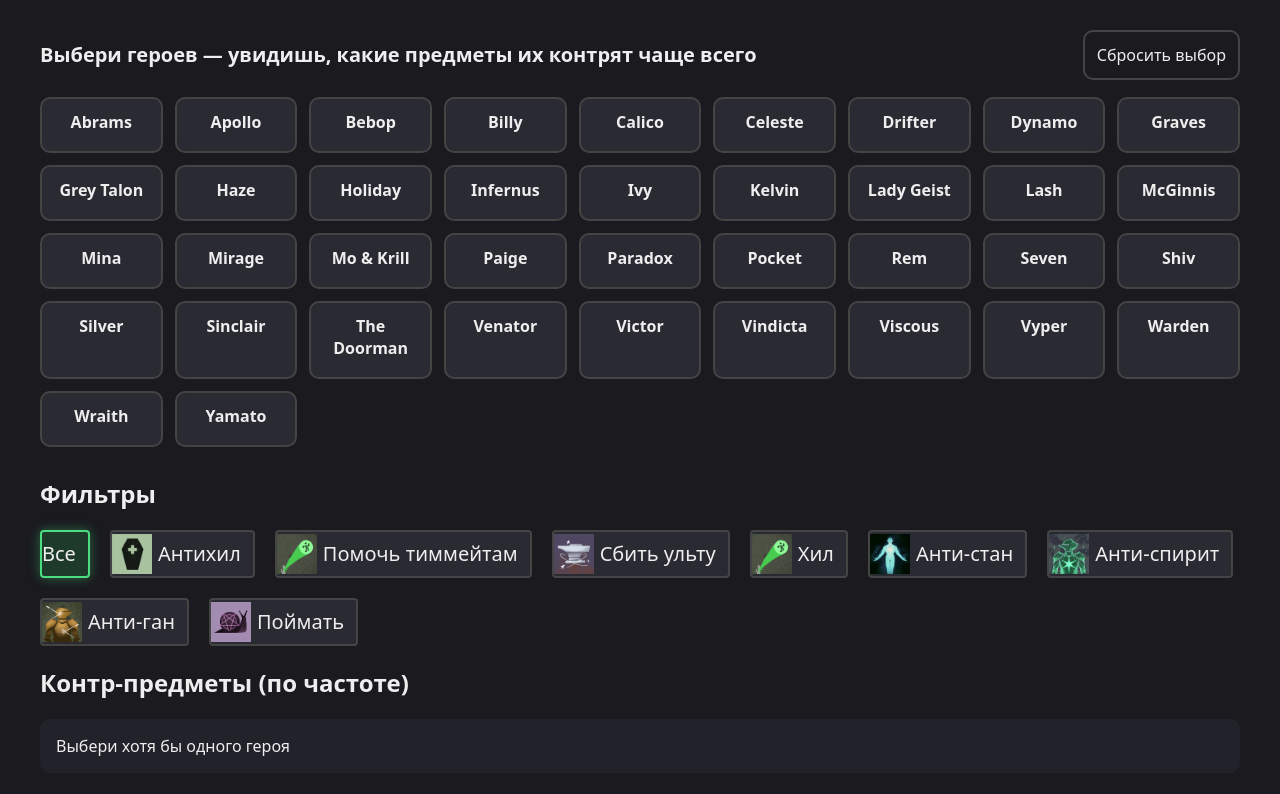
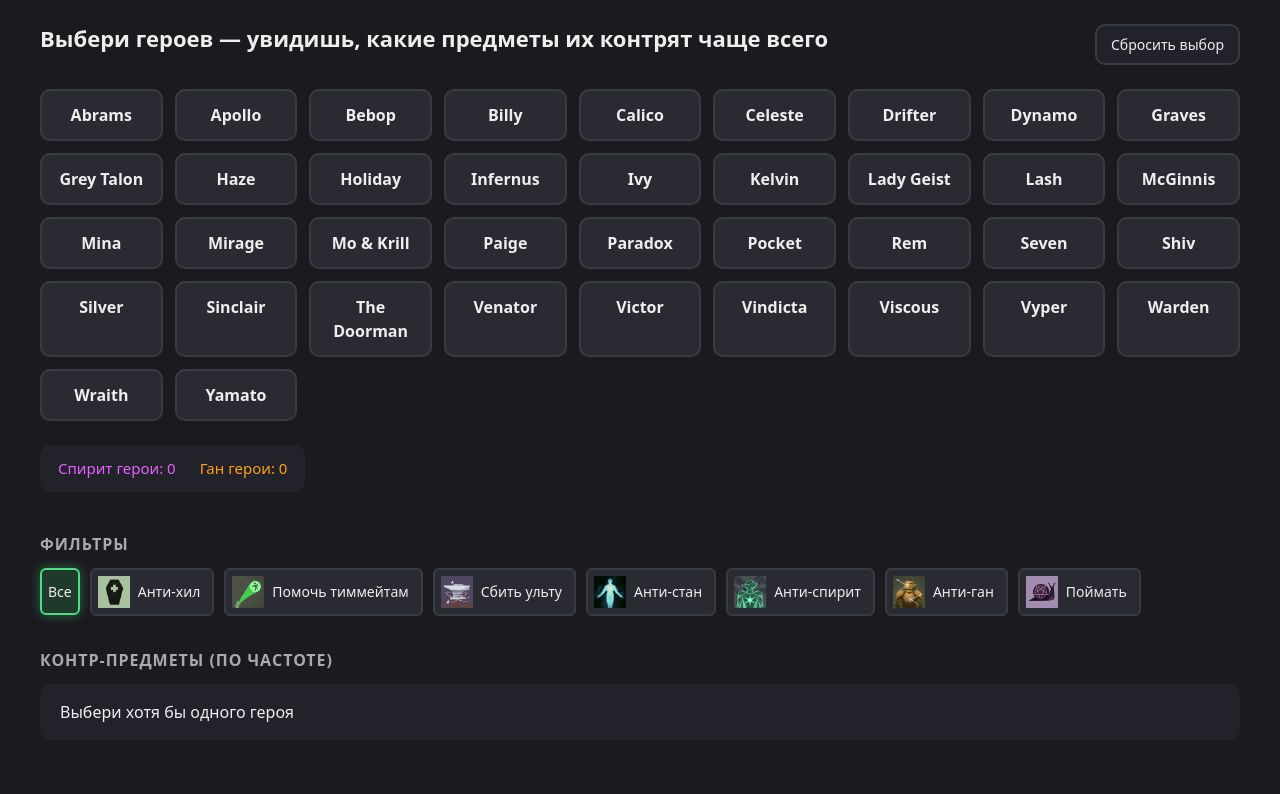
Before and after one commit to ErrorPixel-tech/Deadlock_hint, a plain HTML site: page index.html in a window 1280 px wide. Both pictures are taken after a click on the button "Сбросить выбор". Drawn offline with Linux system fonts and the light colour scheme.

Commit message:
good css

```diff
--- a/index.html
+++ b/index.html
@@ -5,65 +5,248 @@
     <meta charset="UTF-8">
     <title>Контр-предметы</title>
     <style>
-        body {
-            font-family: system-ui, sans-serif;
-            background: #1a1a1f;
-            color: #eee;
-            padding: 20px;
+        /* === 1. Базовые переменные === */
+        :root {
+            --bg: #1a1a1f;
+            --bg-elevated: #22222a;
+            --bg-card: #2a2a33;
+            --border: #3a3a44;
+            --border-hover: #55555f;
+            --text: #eee;
+            --text-muted: #aaa;
+            --text-dim: #777;
+
+            --accent: #4ade80;
+            --accent-bg: #1e3a2a;
+            --accent-glow: rgba(74, 222, 128, 0.4);
+
+            --spirit: #e760ff;
+            --gun: #ffa114;
+
+            --danger: #f44336;
+            --danger-bg: rgba(244, 67, 54, 0.15);
+
+            --radius: 10px;
+            --radius-sm: 6px;
+            --gap: 16px;
+
+            --transition: 0.15s ease;
         }
 
-        /* blacklist */
-
-        .result-row {
-            /* display: block; */
-            position: relative;
-            /* cursor: pointer; */
-            /* user-select: none; */
+        /* === 2. Сброс и базовая типографика === */
+        * {
+            box-sizing: border-box;
         }
 
+        body {
+            margin: 0;
+            font-family: system-ui, -apple-system, sans-serif;
+            background: var(--bg);
+            color: var(--text);
+            padding: 24px;
+            line-height: 1.5;
+            -webkit-font-smoothing: antialiased;
+        }
+
+        h1 {
+            font-size: 22px;
+            font-weight: 600;
+            margin: 0 0 4px;
+            line-height: 1.3;
+        }
+
+        h2 {
+            font-size: 16px;
+            font-weight: 600;
+            color: var(--text-muted);
+            text-transform: uppercase;
+            letter-spacing: 0.06em;
+            margin: 32px 0 12px;
+        }
+
+        /* === 3. Обёртка === */
+        .page-wrapper {
+            width: 100%;
+            max-width: 1200px;
+            margin: 0 auto;
+        }
+
+        /* === 4. Шапка === */
+        .header {
+            display: flex;
+            justify-content: space-between;
+            align-items: flex-start;
+            gap: 24px;
+            margin-bottom: 24px;
+        }
+
+        /* === 5. Кнопки === */
+        .btn {
+            background: var(--bg-elevated);
+            border: 2px solid var(--border);
+            border-radius: var(--radius);
+            padding: 10px 16px;
+            cursor: pointer;
+            font: inherit;
+            font-weight: 500;
+            color: var(--text);
+            transition: border-color var(--transition), background var(--transition), transform var(--transition);
+        }
+
+        .btn:hover {
+            border-color: var(--border-hover);
+            background: var(--bg-card);
+        }
+
+        .btn:active {
+            transform: translateY(1px);
+        }
+
+        .btn:focus-visible {
+            outline: 2px solid var(--accent);
+            outline-offset: 2px;
+        }
+
+        .btn--reset {
+            padding: 8px 14px;
+            font-size: 14px;
+        }
+
+        /* === 6. Сетка героев === */
+        .grid {
+            display: grid;
+            grid-template-columns: repeat(auto-fill, minmax(120px, 1fr));
+            gap: 12px;
+            margin-bottom: 24px;
+        }
+
+        .card {
+            background: var(--bg-card);
+            border: 2px solid var(--border);
+            border-radius: var(--radius);
+            padding: 12px 10px;
+            cursor: pointer;
+            text-align: center;
+            transition: border-color var(--transition), background var(--transition), box-shadow var(--transition);
+            user-select: none;
+        }
+
+        .card:hover {
+            border-color: var(--border-hover);
+        }
+
+        .card:focus-visible {
+            outline: 2px solid var(--accent);
+            outline-offset: 2px;
+        }
+
+        .card.active {
+            border-color: var(--accent);
+            background: var(--accent-bg);
+            box-shadow: 0 0 12px var(--accent-glow);
+        }
+
+        .card .name {
+            font-weight: 600;
+        }
+
+        /* === 7. Счётчики spirit / gun === */
+        .hero-counting {
+            display: inline-flex;
+            gap: 24px;
+            background: var(--bg-elevated);
+            border-radius: var(--radius);
+            padding: 12px 18px;
+            font-size: 15px;
+            font-weight: 500;
+            margin-bottom: 8px;
+        }
+
+        .counts__spirit {
+            color: var(--spirit);
+        }
+
+        .counts__gun {
+            color: var(--gun);
+        }
+
+        /* === 8. Опасные герои === */
+        .dangerous-list {
+            display: inline-flex;
+            flex-wrap: wrap;
+            gap: 6px;
+            background: var(--bg);
+            padding: 8px 12px;
+            border-radius: var(--radius-sm);
+            font-size: 14px;
+        }
+
+        /* === 9. Чёрный список === */
         .blacklist__items {
             display: flex;
             flex-wrap: wrap;
             gap: 8px;
-            margin: 8px 0;
+            margin: 12px 0;
         }
-
-
 
         .blacklist__item {
             display: inline-flex;
             align-items: center;
             gap: 6px;
-            padding: 4px 8px;
-            border-radius: 6px;
-            background: rgba(244, 67, 54, 0.15);
+            padding: 4px 10px;
+            border-radius: var(--radius-sm);
+            background: var(--danger-bg);
+            font-size: 14px;
         }
 
         .blacklist__icon {
             width: 20px;
             height: 20px;
+            object-fit: contain;
         }
 
-        .blacklist__clear {
-            padding: 6px 12px;
-            border-radius: 6px;
-            cursor: pointer;
-        }
-
-        /*  */
+        /* === 10. Фильтры-категории === */
         .radio-category {
             display: flex;
             flex-wrap: wrap;
-            gap: 20px;
-            /* align-items: center; */
-            align-content: center;
+            gap: 10px;
+            align-items: center;
+        }
+
+        .check-style {
+            position: relative;
+            display: inline-flex;
+            align-items: center;
+            gap: 8px;
+            padding: 6px 12px 6px 6px;
+            border: 2px solid var(--border);
+            border-radius: var(--radius-sm);
+            background: var(--bg-card);
+            cursor: pointer;
+            user-select: none;
+            font-size: 14px;
+            font-weight: 500;
+            transition: border-color var(--transition), background var(--transition), box-shadow var(--transition);
+        }
+
+        .check-style--all {
+            height: 46.6px;
+            padding: 6px;
+        }
+
+        .check-style:hover {
+            border-color: var(--border-hover);
         }
 
         .check-style:has(.category-checkbox:checked) {
-            background: #337535;
-            border-color: #4ade80;
-            background: #1e3a2a;
-            box-shadow: 0 0 12px rgba(74, 222, 128, .4);
+            border-color: var(--accent);
+            background: var(--accent-bg);
+            box-shadow: 0 0 12px var(--accent-glow);
+        }
+
+        .check-style:has(.category-checkbox:focus-visible) {
+            outline: 2px solid var(--accent);
+            outline-offset: 2px;
         }
 
         .category-checkbox {
@@ -74,186 +257,114 @@
             pointer-events: none;
         }
 
-        .check-style {
-            border: 2px solid #444;
-            position: relative;
-            background-color: #2a2a33;
-            padding: 2px 12px 2px 0px;
-            border-radius: 4px;
-            display: inline-flex;
-            align-items: center;
-            gap: 6px;
-            cursor: pointer;
-            user-select: none;
-            font-size: 20px;
+        .category-icon {
+            width: 32px;
+            height: 32px;
+            object-fit: contain;
         }
 
-        .category-icon {
-            width: 40px;
-            /* height: auto; */
+        /* === 11. Результаты === */
+        .result {
+            background: var(--bg-elevated);
+            border-radius: var(--radius);
+            padding: 16px 20px;
         }
 
-        .result-row.is-highlighted {
-            /* outline: 2px solid #ffc107; */
-            /* outline-offset: 2px; */
-            /* border-radius: 6px; */
-            background-color: rgb(34, 60, 35);
-            /* transition: outline-color 0.15s ease; */
+        .tier-group+.tier-group {
+            margin-top: 8px;
         }
 
-        .page-wrapper {
-            width: 100%;
-            max-width: 1200px;
-            margin: 0 auto;
+        .tier-group__title {
+            font-size: 13px;
+            color: var(--text-dim);
+            text-transform: uppercase;
+            letter-spacing: 0.08em;
+            margin: 20px 0 6px;
+            padding-bottom: 6px;
+            border-bottom: 1px solid var(--border);
         }
 
-        h1 {
-            font-size: 20px;
-        }
-
-        /* красный */
-
-        .header {
-            display: flex;
-            justify-content: space-between;
-            align-items: center;
-            margin-bottom: 15px;
-            gap: 30px;
-        }
-
-
-        .btn {
-            background: #1a1a1f;
-            border: 2px solid #444;
-            border-radius: 10px;
-            padding: 12px;
-            cursor: pointer;
-            text-align: center;
-            transition: .15s;
-            user-select: none;
-            color: inherit;
-            font-family: inherit;
-            font-size: inherit;
-            font-weight: 500;
-        }
-
-        .btn--reset {}
-
-        .grid {
-            display: grid;
-            grid-template-columns: repeat(auto-fill, minmax(120px, 1fr));
-            gap: 12px;
-            margin-bottom: 30px;
-        }
-
-        .card {
-            background: #2a2a33;
-            border: 2px solid #444;
-            border-radius: 10px;
-            padding: 12px;
-            cursor: pointer;
-            text-align: center;
-            transition: .15s;
-            user-select: none;
-        }
-
-        .card:hover {
-            border-color: #666;
-        }
-
-        .card.active {
-            border-color: #4ade80;
-            background: #1e3a2a;
-            box-shadow: 0 0 12px rgba(74, 222, 128, .4);
-        }
-
-        .card .name {
-            font-weight: 600;
-            margin-bottom: 6px;
-        }
-
-        .card .items {
-            font-size: 12px;
-            color: #aaa;
-        }
-
-        .result {
-            background: #22222a;
-            border-radius: 10px;
-            padding: 16px;
+        .tier-group:first-child .tier-group__title {
+            margin-top: 0;
         }
 
         .result-row {
             display: grid;
-            grid-template-columns: auto 50px 150px auto 1fr;
+            grid-template-columns: 44px 44px 160px 1fr auto;
             align-items: center;
-            gap: 15px;
-            padding: 6px 0;
-            border-bottom: 1px solid #333;
-        }
-
-        .result__icon {
-            width: 50px;
-            height: auto;
-            object-fit: cover;
-        }
-
-        .dangerous-list {
-            display: inline-flex;
-            background-color: #1a1a1f;
-            padding: 5px;
-            border-radius: 6px;
-            gap: 5px;
-        }
-
-        .result__heroes {
-            display: flex;
-            background-color: #1a1a1f;
-            padding: 5px;
-            border-radius: 6px;
-            gap: 5px;
-        }
-
-        .result__hide {
-            margin-left: auto;
-            margin-right: 20px;
-            opacity: 0;
-        }
-
-        .result-row:hover .result__hide {
-            opacity: 0.5;
-        }
-
-        .result-row:hover .result__hide:hover {
-            opacity: 1;
-            cursor: pointer;
-        }
-
-        .result__hero {}
-
-        .result__count {
-            padding: 10px;
-            margin-left: auto;
-            font-size: 18px;
-            font-weight: 500;
+            gap: 12px;
+            padding: 8px 0;
+            border-bottom: 1px solid var(--border);
+            transition: background var(--transition);
         }
 
         .result-row:last-child {
             border-bottom: none;
         }
 
-        .count {
-            color: #bb261c;
-            font-weight: 700;
+        .result-row.is-highlighted {
+            background: rgba(34, 60, 35, 0.6);
+            border-radius: var(--radius-sm);
         }
 
+        .result-row:hover {
+            background: rgba(255, 255, 255, 0.03);
+        }
 
+        .result__icon {
+            width: 44px;
+            height: 44px;
+            object-fit: contain;
+        }
+
+        .result__item {
+            font-weight: 500;
+        }
+
+        .result__count {
+            padding: 4px 8px;
+            font-size: 17px;
+            font-weight: 600;
+            text-align: center;
+            min-width: 36px;
+        }
+
+        .result__heroes {
+            display: flex;
+            flex-wrap: wrap;
+            gap: 5px;
+            background: var(--bg);
+            padding: 5px 10px;
+            border-radius: var(--radius-sm);
+            font-size: 13px;
+            color: var(--text-muted);
+        }
+
+        .result__hide {
+            margin-left: auto;
+            padding: 4px 10px;
+            font-size: 13px;
+            color: var(--text-dim);
+            cursor: pointer;
+            opacity: 0;
+            transition: opacity var(--transition), color var(--transition);
+            user-select: none;
+        }
+
+        .result-row:hover .result__hide {
+            opacity: 0.7;
+        }
+
+        .result__hide:hover {
+            opacity: 1 !important;
+            color: var(--danger);
+        }
+
+        /* === 12. Цвета счётчиков === */
         .count-1 {
             color: #4caf50;
         }
 
-
-        /* зелёный */
         .count-2 {
             color: #8bc34a;
         }
@@ -262,7 +373,6 @@
             color: #ffc107;
         }
 
-        /* жёлтый */
         .count-4 {
             color: #ff9800;
         }
@@ -275,17 +385,63 @@
             color: #f44336;
         }
 
-
-
-        /* Отступ только когда следующая цифра отличается от текущей */
-
-        /* Отступ сверху, если у текущего ряда count отличается от предыдущего */
+        /* === 13. Отступы между группами count === */
         .result-row:has(.count-6)+.result-row:not(:has(.count-6)),
         .result-row:has(.count-5)+.result-row:not(:has(.count-5)),
         .result-row:has(.count-4)+.result-row:not(:has(.count-4)),
         .result-row:has(.count-3)+.result-row:not(:has(.count-3)),
         .result-row:has(.count-2)+.result-row:not(:has(.count-2)) {
             margin-top: 14px;
+        }
+
+        /* === 14. Адаптив === */
+        @media (max-width: 720px) {
+            body {
+                padding: 16px;
+            }
+
+            h1 {
+                font-size: 18px;
+            }
+
+            .header {
+                flex-direction: column;
+                align-items: stretch;
+            }
+
+            .result-row {
+                grid-template-columns: 36px 36px 1fr auto;
+                gap: 8px;
+            }
+
+            .result__heroes {
+                grid-column: 1 / -1;
+                /* переносим на новую строку */
+            }
+
+            .result__icon {
+                width: 36px;
+                height: 36px;
+            }
+        }
+
+        /* === 15. Скроллбар (опционально) === */
+        ::-webkit-scrollbar {
+            width: 10px;
+            height: 10px;
+        }
+
+        ::-webkit-scrollbar-track {
+            background: var(--bg);
+        }
+
+        ::-webkit-scrollbar-thumb {
+            background: var(--border);
+            border-radius: 5px;
+        }
+
+        ::-webkit-scrollbar-thumb:hover {
+            background: var(--border-hover);
         }
     </style>
 </head>
@@ -299,6 +455,8 @@
         </header>
 
         <div class="grid" id="grid"></div>
+
+        <div id="counts"></div>
 
         <div id="dangerous_mid_boss"></div>
 
@@ -359,7 +517,7 @@
 
         const HEALING_HEROES = ['abrams', 'apollo', 'bebop', 'victor', 'mo_and_krill', 'lady_geist', 'shiv', 'rem', 'kelvin', 'ivy', 'warden', 'silver', 'seven', 'paige', 'mirage', 'mina', 'mcginnis', 'lash', 'infernus', 'haze', 'graves', 'dynamo', 'celeste', 'calico', 'billy', 'yamato'];
 
-        const GUN_HEROES = ['haze', 'victor', 'vindicta', 'venator', 'wraith', 'silver', 'holiday', 'billy', 'infernus', 'mcginnis', 'mina', 'mirage', 'warden', 'vyper'];
+        const GUN_HEROES = ['haze', 'ivy', 'lady_geist', 'victor', 'vindicta', 'venator', 'wraith', 'silver', 'grey_talon', 'graves', 'holiday', 'billy', 'infernus', 'mcginnis', 'mina', 'mirage', 'warden', 'vyper'];
 
         const SUMMONER_HEROES = ['mcginnis', 'graves', 'rem'];
 
@@ -367,16 +525,18 @@
 
         const CANCELED_HEROES = ['bebop', 'celeste', 'dynamo', 'grey_talon', 'haze', 'holiday', 'infernus', 'ivy', 'kelvin', 'lash', 'mcginnis', 'mina', 'mo_and_krill', 'seven', 'sinclair', 'vindicta', 'vyper', 'the_doorman', 'rem', 'abrams', 'apollo'];
 
-        const SPIRIT_HEROES = ['abrams', 'apollo', 'bebop', 'billy', 'calico', 'celeste', 'drifter', 'dynamo', 'holiday', 'infernus', 'ivy', 'kelvin', 'lady_geist', 'lash', 'mina', 'mirage', 'mo_and_krill', 'paige', 'paradox', 'pocket', 'rem', 'seven', 'shiv', 'sinclair', 'the_doorman', 'victor', 'vindicta', 'viscous', 'wraith', 'yamato'];
+        const SPIRIT_HEROES = ['abrams', 'mcginnis', 'grey_talon', 'apollo', 'bebop', 'billy', 'calico', 'celeste', 'drifter', 'dynamo', 'holiday', 'infernus', 'ivy', 'kelvin', 'lady_geist', 'lash', 'mina', 'mirage', 'mo_and_krill', 'paige', 'paradox', 'pocket', 'rem', 'seven', 'shiv', 'sinclair', 'the_doorman', 'victor', 'vindicta', 'viscous', 'wraith', 'yamato'];
 
         const PUNCHINGH_HEROES = ['abrams', 'calico', 'billy', 'celeste', 'apollo', 'silver', 'victor', 'viscous'];
 
+
+
         //  КАТЕГОРИИ РАДИО КНОПОК
         const CATEGORIES = [
-            { id: 'antiheal', label: 'Антихил', icon: 'icons/healbane.webp' },
+            { id: 'antiheal', label: 'Анти-хил', icon: 'icons/healbane.webp' },
             { id: 'support', label: 'Помочь тиммейтам', icon: 'icons/rescue_beam.webp' },
             { id: 'antiult', label: 'Сбить ульту', icon: 'icons/knockdown.png' },
-            { id: 'heal', label: 'Хил', icon: 'icons/rescue_beam.webp' },
+            // { id: 'heal', label: 'Хил', icon: 'icons/rescue_beam.webp' },
             { id: 'antistun', label: 'Анти-стан', icon: 'icons/unstoppable.webp' },
             { id: 'anti_spirit', label: 'Анти-спирит', icon: 'icons/spirit_resilience.webp' },
             { id: 'anti_gun', label: 'Анти-ган', icon: 'icons/bullet_resilience.webp' },
@@ -390,7 +550,7 @@
             filterEl.innerHTML = `
             <h2>Фильтры</h2>
             <div class="radio-category">
-    <label class="check-style">
+    <label class="check-style check-style--all">
       <input class="category-checkbox" type="radio" name="category" value="" checked />
       Все
     </label>
@@ -499,11 +659,11 @@
             // 3
             metal_skin: { name: 'Metal Skin', icon: 'icons/metal_skin.webp', tier: 3, categories: ['anti_gun'] },
             bullet_resilience: { name: 'Bullet Resilience', icon: 'icons/bullet_resilience.webp', tier: 3, categories: ['anti_gun'] },
-            disarming_hex: {name: 'Disarming Hex', icon: 'icons/disarming_hex.webp', tier: 3, categories: ['anti_gun']},
+            disarming_hex: { name: 'Disarming Hex', icon: 'icons/disarming_hex.webp', tier: 3, categories: ['anti_gun'] },
             // 4
-            phantom_strike: {name: 'Phantom Strike', icon: 'icons/phantom_strike.webp', tier: 4, categories: ['anti_gun']},
+            phantom_strike: { name: 'Phantom Strike', icon: 'icons/phantom_strike.webp', tier: 4, categories: ['anti_gun'] },
             juggernaut: { name: 'Juggernaut', icon: 'icons/juggernaut.webp', tier: 4, categories: ['anti_gun'] },
-            plated_armor: {name: 'Plated Armor', icon: 'icons/plated_armor.webp', tier: 4, categories: ['anti_gun']},
+            plated_armor: { name: 'Plated Armor', icon: 'icons/plated_armor.webp', tier: 4, categories: ['anti_gun'] },
 
             // RUN AWAY
             superior_stamina: 'Superior Stamina',
@@ -657,6 +817,27 @@
         const activeHeroes = new Set();   // id активных карточек
         let itemsPool = [];               // массив предметов всех активных героев (с повторами)
 
+        // HERO COUNTING
+        function countSelected(selectedHeroIds, heroList) {
+            const selected = new Set(selectedHeroIds);
+            console.log(selected);
+            return heroList.filter(id => selected.has(id)).length;
+        }
+
+
+        function renderHeroCount() {
+            const spiritCount = countSelected(activeHeroes, SPIRIT_HEROES); // 1
+            const gunCount = countSelected(activeHeroes, GUN_HEROES);    // 2
+            const container = document.querySelector('#counts');
+            container.innerHTML = `
+            <div class="hero-counting">
+    <span class="counts__spirit">Спирит герои: ${spiritCount}</span>
+    <span class="counts__gun">Ган герои: ${gunCount}</span>
+  </div>
+    `;
+
+        }
+
         // === 3. Рендер карточек ===
         const grid = document.getElementById('grid');
         heroes.forEach(h => {
@@ -724,6 +905,7 @@
             const selected = [...activeHeroes];
             renderDangerousHeroes(selected);
             renderCategoryFilter();
+            renderHeroCount();
             const results = buildResults(selected, ITEM_TO_HEROES);
 
             const visible = results.filter(r => !blacklist.has(r.id));
```
